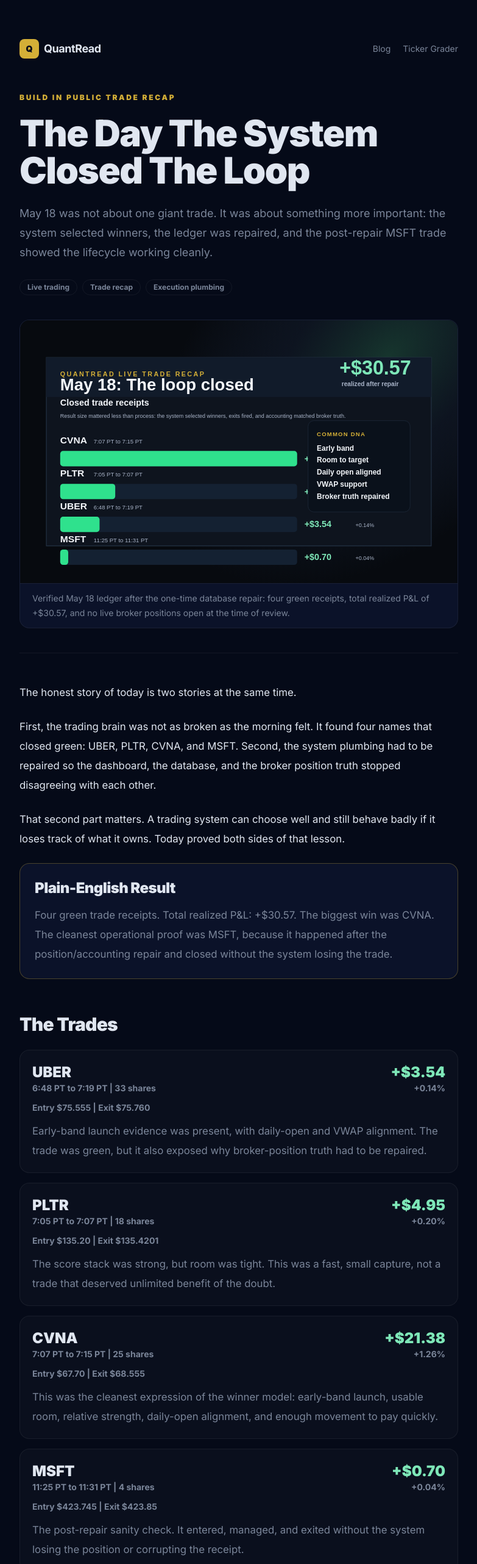
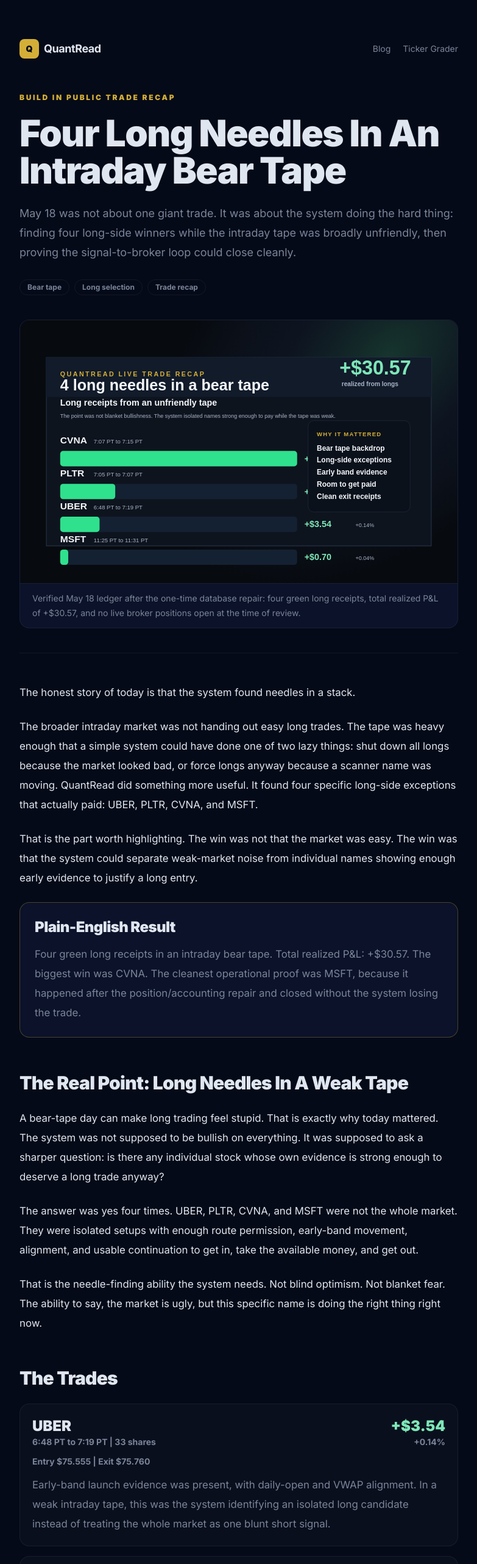
Before and after one commit to QuantRead/quantread-final, a Next.js app: page /blog/the-day-the-system-closed-the-loop in a window 1280 px wide. Shown: the top 2564 px of the page at 61% size, without its empty margins (248-1031 px from the left). Built offline with nearby package versions, Linux system fonts and the light colour scheme.

Commit message:
Reframe May 18 recap around bear tape longs

```diff
--- a/src/app/blog/page.tsx
+++ b/src/app/blog/page.tsx
@@ -71,7 +71,7 @@ export default function BlogPage() {
           style={{ background: "var(--qr-surface)", borderColor: "var(--qr-border)" }}
         >
           <div className="mb-6 flex flex-wrap gap-2">
-            {["Live trading", "Trade recap", "Execution plumbing"].map((tag) => (
+            {["Bear tape", "Long selection", "Trade recap"].map((tag) => (
               <span key={tag} className="rounded-full border px-3 py-1 text-xs font-bold" style={{ borderColor: "var(--qr-border)", color: "var(--qr-text-muted)" }}>
                 {tag}
               </span>
@@ -89,10 +89,10 @@ export default function BlogPage() {
             />
           </div>
           <h2 className="mb-4 max-w-4xl text-3xl font-black leading-tight tracking-tight md:text-5xl">
-            The Day The System Closed The Loop
+            Four Long Needles In An Intraday Bear Tape
           </h2>
           <p className="mb-7 max-w-3xl text-base leading-7" style={{ color: "var(--qr-text-muted)" }}>
-            A May 18 build-in-public trading recap: four green receipts, repaired broker-position truth, and what UBER, PLTR, CVNA, and MSFT taught the system.
+            A May 18 build-in-public recap of the system finding UBER, PLTR, CVNA, and MSFT as long-side winners inside an unfriendly intraday market.
           </p>
           <span className="inline-flex items-center text-sm font-black" style={{ color: "var(--qr-gold)" }}>
             Read the trading recap
--- a/src/app/blog/the-day-the-system-closed-the-loop/page.tsx
+++ b/src/app/blog/the-day-the-system-closed-the-loop/page.tsx
@@ -5,16 +5,16 @@ import Link from "next/link";
 const articleUrl = "https://quantread.app/blog/the-day-the-system-closed-the-loop";
 
 export const metadata: Metadata = {
-  title: "The Day The System Closed The Loop | QuantRead",
+  title: "Four Long Needles In An Intraday Bear Tape | QuantRead",
   description:
-    "A build-in-public recap of May 18 trading: four green receipts, repaired broker-position truth, and what the UBER, PLTR, CVNA, and MSFT trades taught the system.",
+    "A build-in-public recap of May 18 trading: how QuantRead found four long-side winners inside an intraday bear tape, then closed the loop from signal to broker receipt.",
   alternates: {
     canonical: articleUrl,
   },
   openGraph: {
-    title: "The Day The System Closed The Loop",
+    title: "Four Long Needles In An Intraday Bear Tape",
     description:
-      "Four closed green receipts and a cleaner trading loop after broker-position visibility and accounting were repaired.",
+      "Four long-side green receipts in an unfriendly intraday tape, plus a cleaner trading loop after broker-position visibility and accounting were repaired.",
     url: articleUrl,
     type: "article",
     images: [
@@ -28,9 +28,9 @@ export const metadata: Metadata = {
   },
   twitter: {
     card: "summary_large_image",
-    title: "The Day The System Closed The Loop",
+    title: "Four Long Needles In An Intraday Bear Tape",
     description:
-      "What today's UBER, PLTR, CVNA, and MSFT trades taught QuantRead about selection, exits, and broker truth.",
+      "What today's UBER, PLTR, CVNA, and MSFT trades taught QuantRead about finding isolated long strength when the broader tape is weak.",
     images: ["/trade-recap-2026-05-18.svg"],
   },
 };
@@ -45,7 +45,7 @@ const trades = [
     pnl: "+$3.54",
     pct: "+0.14%",
     read:
-      "Early-band launch evidence was present, with daily-open and VWAP alignment. The trade was green, but it also exposed why broker-position truth had to be repaired.",
+      "Early-band launch evidence was present, with daily-open and VWAP alignment. In a weak intraday tape, this was the system identifying an isolated long candidate instead of treating the whole market as one blunt short signal.",
   },
   {
     symbol: "PLTR",
@@ -56,7 +56,7 @@ const trades = [
     pnl: "+$4.95",
     pct: "+0.20%",
     read:
-      "The score stack was strong, but room was tight. This was a fast, small capture, not a trade that deserved unlimited benefit of the doubt.",
+      "The score stack was strong, but room was tight. This was a fast, small long capture inside a market that did not deserve unlimited patience.",
   },
   {
     symbol: "CVNA",
@@ -67,7 +67,7 @@ const trades = [
     pnl: "+$21.38",
     pct: "+1.26%",
     read:
-      "This was the cleanest expression of the winner model: early-band launch, usable room, relative strength, daily-open alignment, and enough movement to pay quickly.",
+      "This was the cleanest expression of the winner model: early-band launch, usable room, relative strength, daily-open alignment, and enough movement to pay quickly despite the broader intraday pressure.",
   },
   {
     symbol: "MSFT",
@@ -78,12 +78,13 @@ const trades = [
     pnl: "+$0.70",
     pct: "+0.04%",
     read:
-      "The post-repair sanity check. It entered, managed, and exited without the system losing the position or corrupting the receipt.",
+      "The post-repair sanity check. It entered, managed, and exited green without the system losing the position or corrupting the receipt, proving the loop still worked later in the same difficult tape.",
   },
 ];
 
 const commonFactors = [
   "Every trade had a route permit from the underlying evidence, not from a naked letter grade.",
+  "Every ticker was treated as an isolated long opportunity, not as a vote that the whole market had turned bullish.",
   "Every ticker was working inside the early-band model, with directional progress near the .146 to .236 zone.",
   "Daily open alignment was present across the group.",
   "VWAP alignment or support was part of the setup context.",
@@ -93,9 +94,9 @@ const commonFactors = [
 
 const lessons = [
   {
-    title: "The selection brain was better than the morning felt.",
+    title: "The system can search for long exceptions when the tape is ugly.",
     body:
-      "The system did not pick random names. UBER, PLTR, CVNA, and MSFT all made money after passing through the same early-band evidence model that was rebuilt from winner behavior.",
+      "The system did not pick random names or blindly surrender to the intraday bear tone. UBER, PLTR, CVNA, and MSFT all made money after passing through the same early-band evidence model that was rebuilt from winner behavior.",
   },
   {
     title: "The plumbing mattered as much as the prediction.",
@@ -151,14 +152,15 @@ export default function ClosedLoopTradingDayPage() {
             Build In Public Trade Recap
           </p>
           <h1 className="mb-6 text-4xl font-black leading-[1.02] tracking-tight md:text-6xl">
-            The Day The System Closed The Loop
+            Four Long Needles In An Intraday Bear Tape
           </h1>
           <p className="text-lg leading-8" style={{ color: "var(--qr-text-muted)" }}>
-            May 18 was not about one giant trade. It was about something more important: the system selected
-            winners, the ledger was repaired, and the post-repair MSFT trade showed the lifecycle working cleanly.
+            May 18 was not about one giant trade. It was about the system doing the hard thing: finding four
+            long-side winners while the intraday tape was broadly unfriendly, then proving the signal-to-broker loop
+            could close cleanly.
           </p>
           <div className="mt-7 flex flex-wrap gap-2">
-            {["Live trading", "Trade recap", "Execution plumbing"].map((tag) => (
+            {["Bear tape", "Long selection", "Trade recap"].map((tag) => (
               <span
                 key={tag}
                 className="rounded-full border px-3 py-1 text-xs font-bold"
@@ -186,24 +188,26 @@ export default function ClosedLoopTradingDayPage() {
               className="border-t px-5 py-3 text-sm leading-6"
               style={{ borderColor: "var(--qr-border)", color: "var(--qr-text-muted)" }}
             >
-              Verified May 18 ledger after the one-time database repair: four green receipts, total realized P&amp;L
-              of +$30.57, and no live broker positions open at the time of review.
+              Verified May 18 ledger after the one-time database repair: four green long receipts, total realized
+              P&amp;L of +$30.57, and no live broker positions open at the time of review.
             </figcaption>
           </figure>
         </header>
 
         <div className="space-y-6 text-[1.05rem] leading-8">
           <p>
-            The honest story of today is two stories at the same time.
+            The honest story of today is that the system found needles in a stack.
           </p>
           <p>
-            First, the trading brain was not as broken as the morning felt. It found four names that closed green:
-            UBER, PLTR, CVNA, and MSFT. Second, the system plumbing had to be repaired so the dashboard, the
-            database, and the broker position truth stopped disagreeing with each other.
+            The broader intraday market was not handing out easy long trades. The tape was heavy enough that a
+            simple system could have done one of two lazy things: shut down all longs because the market looked bad,
+            or force longs anyway because a scanner name was moving. QuantRead did something more useful. It found
+            four specific long-side exceptions that actually paid: UBER, PLTR, CVNA, and MSFT.
           </p>
           <p>
-            That second part matters. A trading system can choose well and still behave badly if it loses track of
-            what it owns. Today proved both sides of that lesson.
+            That is the part worth highlighting. The win was not that the market was easy. The win was that the
+            system could separate weak-market noise from individual names showing enough early evidence to justify a
+            long entry.
           </p>
 
           <section
@@ -212,11 +216,27 @@ export default function ClosedLoopTradingDayPage() {
           >
             <h2 className="mb-3 text-2xl font-black tracking-tight">Plain-English Result</h2>
             <p style={{ color: "var(--qr-text-muted)" }}>
-              Four green trade receipts. Total realized P&amp;L: +$30.57. The biggest win was CVNA. The cleanest
-              operational proof was MSFT, because it happened after the position/accounting repair and closed without
-              the system losing the trade.
+              Four green long receipts in an intraday bear tape. Total realized P&amp;L: +$30.57. The biggest win
+              was CVNA. The cleanest operational proof was MSFT, because it happened after the position/accounting
+              repair and closed without the system losing the trade.
             </p>
           </section>
+
+          <h2 className="pt-8 text-3xl font-black tracking-tight">The Real Point: Long Needles In A Weak Tape</h2>
+          <p>
+            A bear-tape day can make long trading feel stupid. That is exactly why today mattered. The system was not
+            supposed to be bullish on everything. It was supposed to ask a sharper question: is there any individual
+            stock whose own evidence is strong enough to deserve a long trade anyway?
+          </p>
+          <p>
+            The answer was yes four times. UBER, PLTR, CVNA, and MSFT were not the whole market. They were isolated
+            setups with enough route permission, early-band movement, alignment, and usable continuation to get in,
+            take the available money, and get out.
+          </p>
+          <p>
+            That is the needle-finding ability the system needs. Not blind optimism. Not blanket fear. The ability to
+            say, the market is ugly, but this specific name is doing the right thing right now.
+          </p>
 
           <h2 className="pt-8 text-3xl font-black tracking-tight">The Trades</h2>
           <div className="grid gap-4">
@@ -253,7 +273,8 @@ export default function ClosedLoopTradingDayPage() {
           <h2 className="pt-8 text-3xl font-black tracking-tight">What They Had In Common</h2>
           <p>
             The best part of today was not that every ticker paid a lot. They did not. The best part was that they
-            were not random. They shared the same kind of evidence the system has been rebuilt to care about.
+            were not random, and they were not just riding a friendly market. They shared the same kind of local
+            strength evidence the system has been rebuilt to care about.
           </p>
           <ul className="space-y-3 pl-6">
             {commonFactors.map((factor) => (
@@ -266,7 +287,9 @@ export default function ClosedLoopTradingDayPage() {
           <h2 className="pt-8 text-3xl font-black tracking-tight">The Important Difference Between CVNA And MSFT</h2>
           <p>
             CVNA was the money trade. It had room, relative strength, early-band launch behavior, daily-open
-            alignment, and fast follow-through. That is what the winner archetype is supposed to find.
+            alignment, and fast follow-through. In a weak intraday backdrop, that is exactly what the winner
+            archetype is supposed to find: not the loudest ticker, but the one with enough internal evidence to move
+            independently.
           </p>
           <p>
             MSFT was the process trade. It was smaller, but it mattered because it happened after the repair. The
@@ -306,8 +329,9 @@ export default function ClosedLoopTradingDayPage() {
 
           <h2 className="pt-8 text-3xl font-black tracking-tight">What This Says About The System</h2>
           <p>
-            The system is getting closer to the intended shape: find the early winner evidence, act before the move
-            is stale, and take the gain when the realistic runway is no longer generous.
+            The system is getting closer to the intended shape: find the early winner evidence, even when the tape is
+            not friendly, act before the move is stale, and take the gain when the realistic runway is no longer
+            generous.
           </p>
           <p>
             It still should not be treated as finished. PLTR was profitable but tight. UBER needed the day&apos;s
@@ -316,9 +340,9 @@ export default function ClosedLoopTradingDayPage() {
           </p>
           <p>
             But today did answer one important question: was the scanner looking at the wrong kind of stocks? Based on
-            the four trades that actually closed green, the answer is no. The stock selection was better than the
-            morning felt. The bigger enemy was the mismatch between trade selection, broker truth, and exit
-            accounting.
+            the four long trades that actually closed green on a bear-tape day, the answer is no. The stock selection
+            was better than the morning felt. The bigger enemy was the mismatch between trade selection, broker truth,
+            and exit accounting.
           </p>
 
           <section
@@ -330,8 +354,9 @@ export default function ClosedLoopTradingDayPage() {
           >
             <h2 className="mb-4 text-3xl font-black tracking-tight">The Point Of The Day</h2>
             <p className="mb-6" style={{ color: "var(--qr-text-muted)" }}>
-              The system does not need to be louder. It needs to be honest, fast, and clean from signal to broker to
-              exit receipt. May 18 was the first day where that full loop started to look visible.
+              The system does not need to be louder. It needs to find the rare long names that are strong enough to
+              matter when the tape is weak, then stay honest, fast, and clean from signal to broker to exit receipt.
+              May 18 was the first day where that full loop started to look visible.
             </p>
             <a
               href="https://quantread-ticker-grader.onrender.com"
```
Also changed, not shown: public/trade-recap-2026-05-18.svg.
